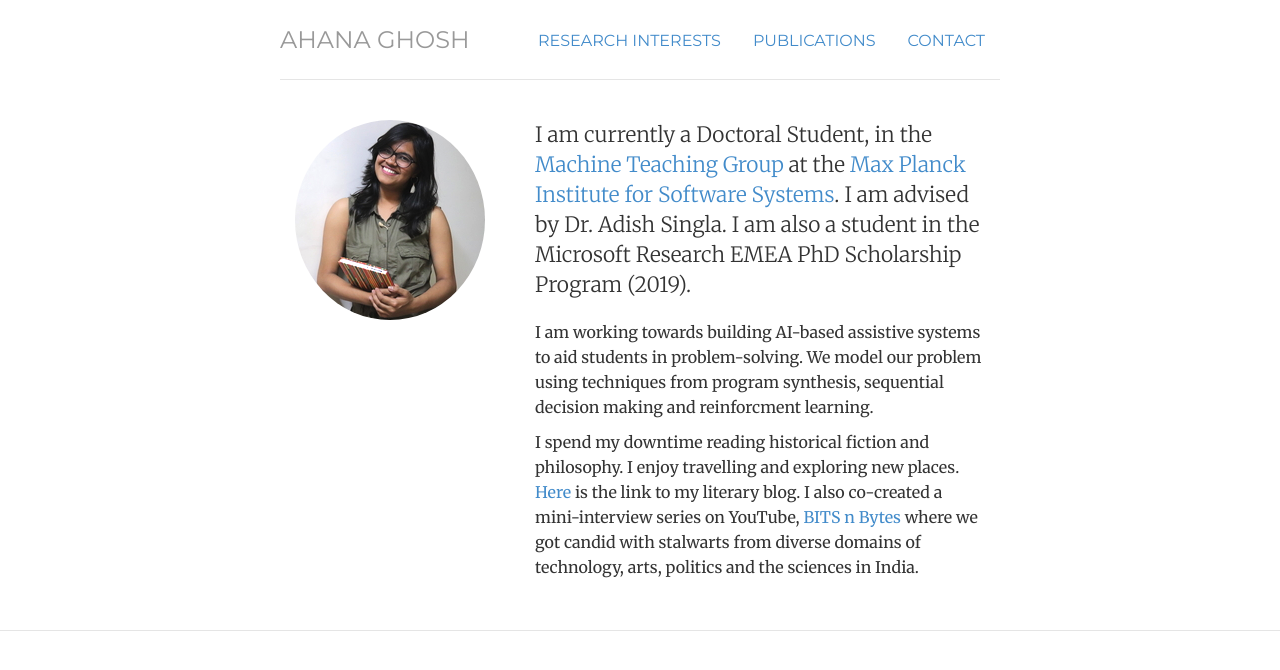
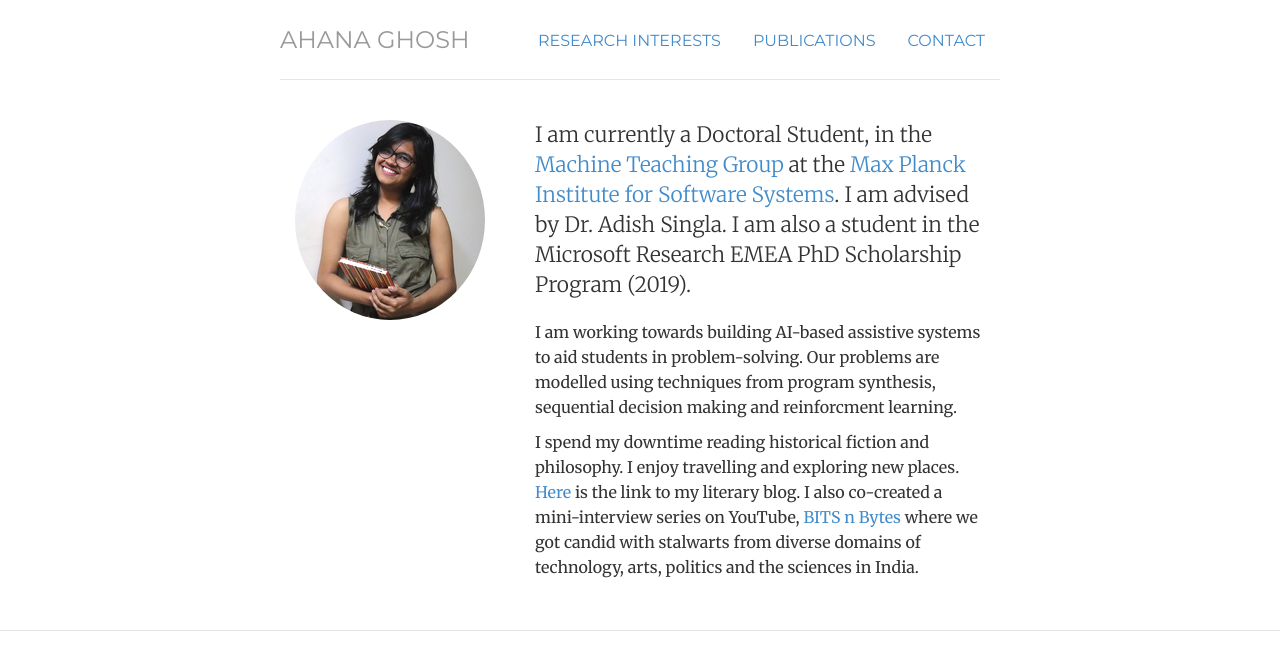
Before and after one commit to ahana204/ahana204.github.io, a Jekyll site: the page built from index.html, in a window 1280 px wide. Shown: the top 670 px of the page. Built offline with Jekyll 4.4.1, drawn with Linux system fonts in a browser that asks for light colours.

Commit message:
Update index.html

```diff
--- a/index.html
+++ b/index.html
@@ -15,7 +15,7 @@
 	<div itemscope itemtype="http://data-vocabulary.org/Person" class="col-sm-8">
 	<p class="lead">I am currently a Doctoral Student, in the <a href="https://machineteaching.mpi-sws.org/index.html">Machine Teaching Group</a> at the <a href="https://www.mpi-sws.org/">Max Planck Institute for Software Systems</a>.
 		I am advised by Dr. Adish Singla. I am also a student in the Microsoft Research EMEA PhD Scholarship Program (2019).</p>
-	<p>I am working towards building AI-based assistive systems to aid students in problem-solving. We model our problem using techniques from program synthesis, sequential decision making and reinforcment learning.
+	<p>I am working towards building AI-based assistive systems to aid students in problem-solving. Our problems are modelled using techniques from program synthesis, sequential decision making and reinforcment learning.
 </p>
 		<p>I spend my downtime reading historical fiction and philosophy. I enjoy travelling and exploring new places. <a href="https://prussianblu.wordpress.com/author/prussianblu/">Here </a>is the link to my literary blog. I also co-created a mini-interview series on YouTube, <a href="https://www.youtube.com/c/BITSnBYTESshow">BITS n Bytes</a> where we got candid with stalwarts from diverse domains of technology, arts, politics and the sciences in India.</p>
 	</div>
```
